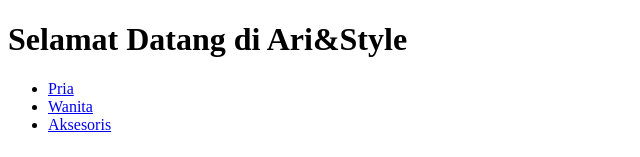
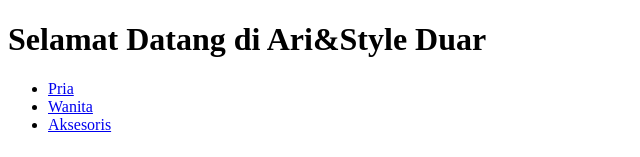
Before and after one commit to Fadhilgva/Belajar_Pagi, a plain HTML site: page index.html in a window 1280 px wide. Shown: the top 157 px of the page, without its empty margins (0-640 px from the left). Drawn offline with Linux system fonts and the light colour scheme.

Commit message:
style: add heading text

```diff
--- a/index.html
+++ b/index.html
@@ -5,7 +5,7 @@
   </head>
 
   <body>
-    <h1>Selamat Datang di Ari&Style</h1>
+    <h1>Selamat Datang di Ari&Style Duar</h1>
 
     <nav>
       <ul>
```
